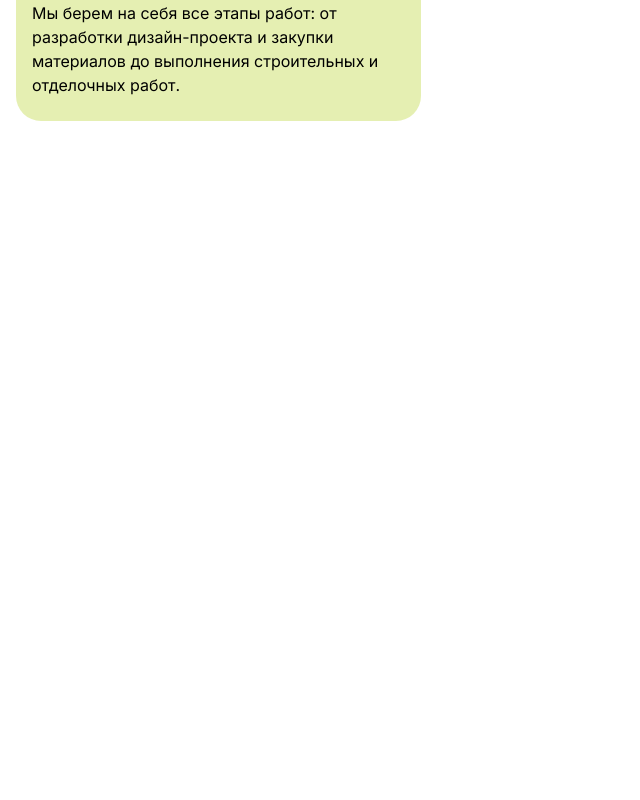
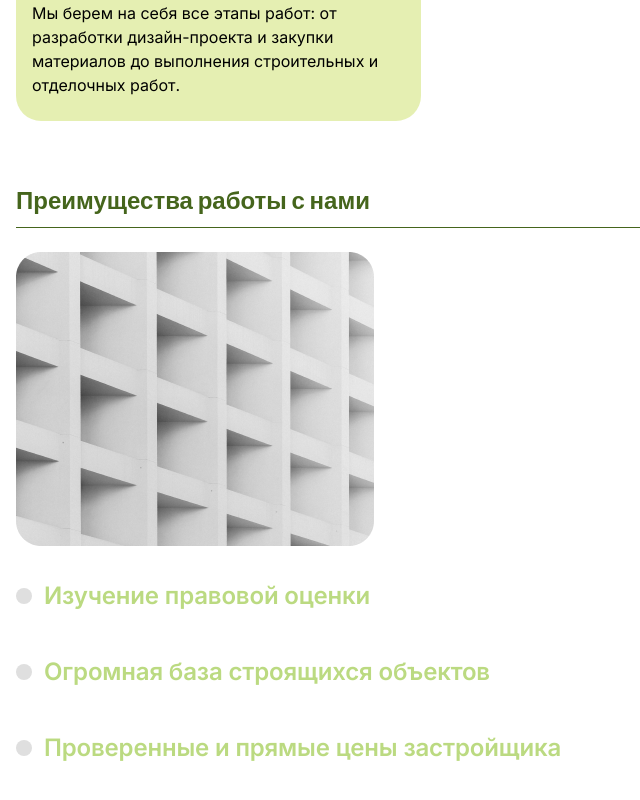
Before and after one commit to Bekjan02/salluskg, a React (Vite) app: page / in a window 1280 px wide. Shown: the part 2398-3198 px from the top of the page, without its empty margins (0-640 px from the left). Before the commit the page ends 2583 px from the top, so only its background shows below. Built offline with nearby package versions, Linux system fonts and the light colour scheme.

Commit message:
created ui component accordion, section benefits

```diff
--- a/src/App.jsx
+++ b/src/App.jsx
@@ -1,5 +1,5 @@
 import './App.scss';
-import { AboutUs, Header, Hero, Services } from './components';
+import { AboutUs, Benefits, Header, Hero, Services } from './components';
 
 function App() {
   return (
@@ -11,6 +11,7 @@ function App() {
           <div className="section">
             <AboutUs />
             <Services />
+            <Benefits />
           </div>
         </main>
       </div>
--- /dev/null
+++ b/src/common/ui/Accordion/Accordion.jsx
@@ -0,0 +1,13 @@
+import AccordionItem from './AccordionItem/AccordionItem';
+
+export const Accordion = ({ data }) => {
+  return (
+    <div className="">
+      {data.map((item) => (
+        <AccordionItem key={item.id} title={item.title}>
+          <p className="BodyS tracking-tightest">{item.content}</p>
+        </AccordionItem>
+      ))}
+    </div>
+  );
+};
--- /dev/null
+++ b/src/common/ui/Accordion/AccordionItem/AccordionItem.jsx
@@ -0,0 +1,51 @@
+import { useRef, useState } from 'react';
+import cn from 'classnames';
+import './styles.scss';
+
+const AccordionItem = ({ title, children }) => {
+  const [isOpen, setIsOpen] = useState(false);
+  const [height, setHeight] = useState(0);
+
+  const contentRef = useRef(null);
+
+  const toggleAccordion = () => {
+    setIsOpen(!isOpen);
+    setHeight(isOpen ? 0 : contentRef.current.scrollHeight);
+  };
+
+  const ellips = (open) => {
+    return (
+      <div
+        className={cn('w-4 h-4 rounded-full', {
+          'bg-[#45651C]': open,
+          'bg-[#DFDFDF]': !open,
+        })}
+      ></div>
+    );
+  };
+
+  return (
+    <div className="accordionItem">
+      <button className="" onClick={toggleAccordion}>
+        <span>{ellips(isOpen)}</span>
+        <span
+          className={cn('title SubHeading', {
+            'text-main': isOpen,
+            'text-green': !isOpen,
+          })}
+        >
+          {title}
+        </span>
+      </button>
+      <div
+        className="content bg-white"
+        style={{ maxHeight: `${height}px` }}
+        ref={contentRef}
+      >
+        <div className="pt-4 pl-[1.875rem]">{children}</div>
+      </div>
+    </div>
+  );
+};
+
+export default AccordionItem;
--- /dev/null
+++ b/src/common/ui/Accordion/AccordionItem/styles.scss
@@ -0,0 +1,16 @@
+.accordionItem {
+  button {
+    @apply flex gap-3 items-center w-full mt-6 py-2 text-left text-gray-800;
+  }
+  .title {
+    font-size: 24px;
+    transition: color 300ms linear;
+  }
+  .content {
+    overflow: hidden;
+    transition: max-height 300ms linear;
+  }
+  .ellipsis {
+    transition: background-color 300ms linear;
+  }
+}
--- /dev/null
+++ b/src/common/ui/Accordion/index.js
@@ -0,0 +1 @@
+export { Accordion } from './Accordion';
--- a/src/common/ui/index.js
+++ b/src/common/ui/index.js
@@ -1 +1,2 @@
 export { Dropdown } from './Dropdown/Dropdown';
+export { Accordion } from './Accordion';
--- /dev/null
+++ b/src/components/Benefits/Benefits.jsx
@@ -0,0 +1,38 @@
+import React from 'react';
+import { Accordion } from '../../common/ui';
+import './styles.scss';
+
+export const Benefits = () => {
+  const accordionItem = [
+    {
+      id: 1,
+      title: 'Изучение правовой оценки',
+      content:
+        'Мы берем на себя все этапы работ: от разработки дизайн-проекта и закупки материалов до выполнения строительных и отделочных работ.',
+    },
+    {
+      id: 2,
+      title: 'Огромная база строящихся объектов',
+      content:
+        'Мы берем на себя все этапы работ: от разработки дизайн-проекта и закупки материалов до выполнения строительных и отделочных работ.',
+    },
+    {
+      id: 3,
+      title: 'Проверенные и прямые цены застройщика',
+      content:
+        'Мы берем на себя все этапы работ: от разработки дизайн-проекта и закупки материалов до выполнения строительных и отделочных работ.',
+    },
+  ];
+
+  return (
+    <div className="benefits">
+      <h2 className="section__title">Преимущества работы с нами</h2>
+      <div>
+        <div>
+          <img src="/src/assets/images/benefits-mobile.png" alt="" />
+        </div>
+        <Accordion data={accordionItem} />
+      </div>
+    </div>
+  );
+};
--- /dev/null
+++ b/src/components/Benefits/index.js
@@ -0,0 +1 @@
+export { Benefits } from './Benefits';
--- /dev/null
+++ b/src/components/Benefits/styles.scss
@@ -0,0 +1,3 @@
+.benefits {
+  @apply mt-16;
+}
--- a/src/components/index.js
+++ b/src/components/index.js
@@ -2,3 +2,4 @@ export { Header } from './Header';
 export { Hero } from './Hero';
 export { AboutUs } from './AboutUs';
 export { Services } from './Services';
+export { Benefits } from './Benefits';
--- a/src/index.scss
+++ b/src/index.scss
@@ -51,7 +51,7 @@
 }
 
 .SubHeading {
-  @apply font-semibold text-[2rem] leading-9 -tracking-widest;
+  @apply font-semibold text-[2rem] leading-9 tracking-tightest;
 }
 
 .SubHeading2 {
--- a/tailwind.config.js
+++ b/tailwind.config.js
@@ -27,6 +27,9 @@ export default {
           'full-hd': '120px',
         },
       },
+      letterSpacing: {
+        tightest: '-0.01rem',
+      },
       fontFamily: {
         Archivo: ['Archivo', 'sans-serif'],
         // Inter: []
```
Also changed, not shown: src/assets/images/benefits-mobile.png (added).
